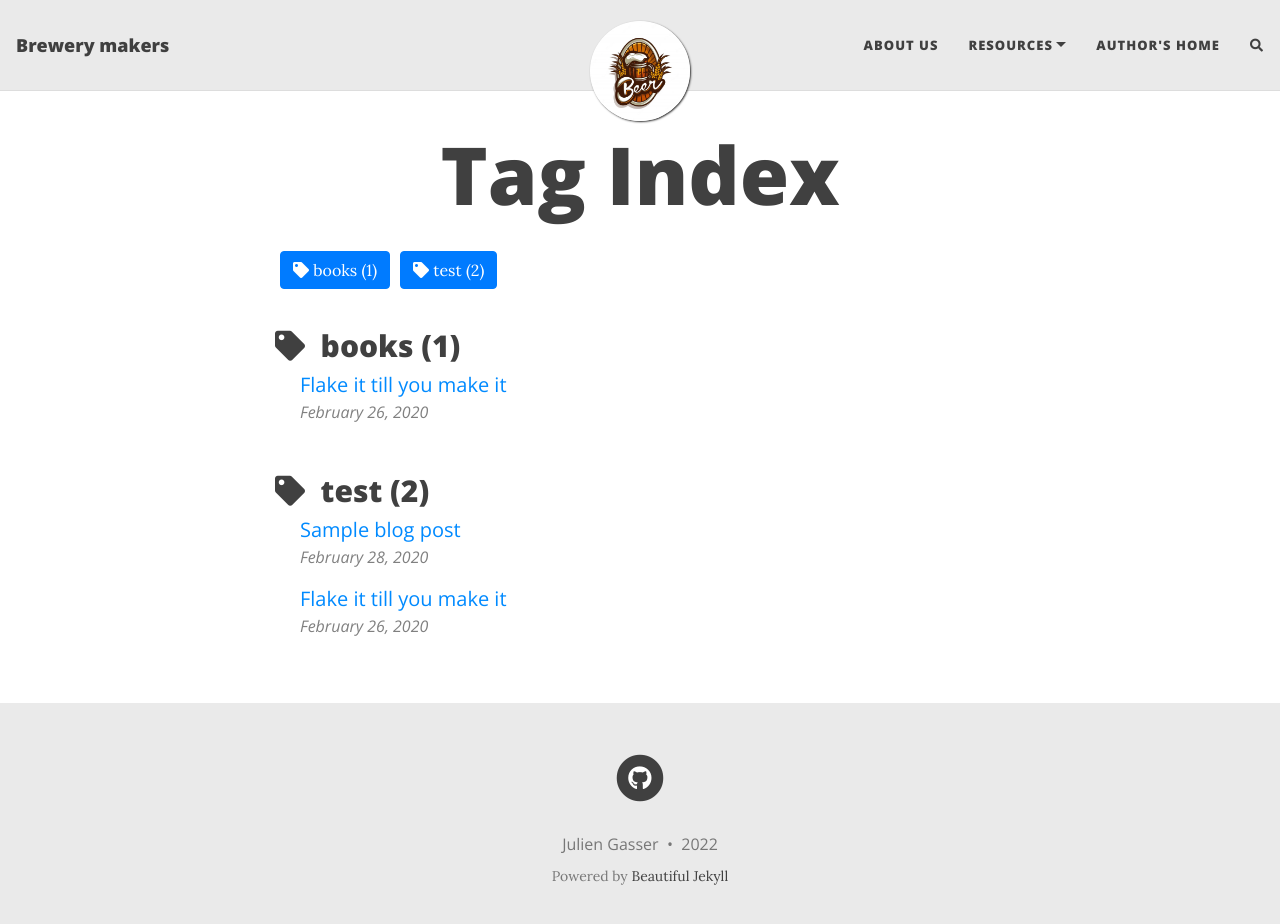
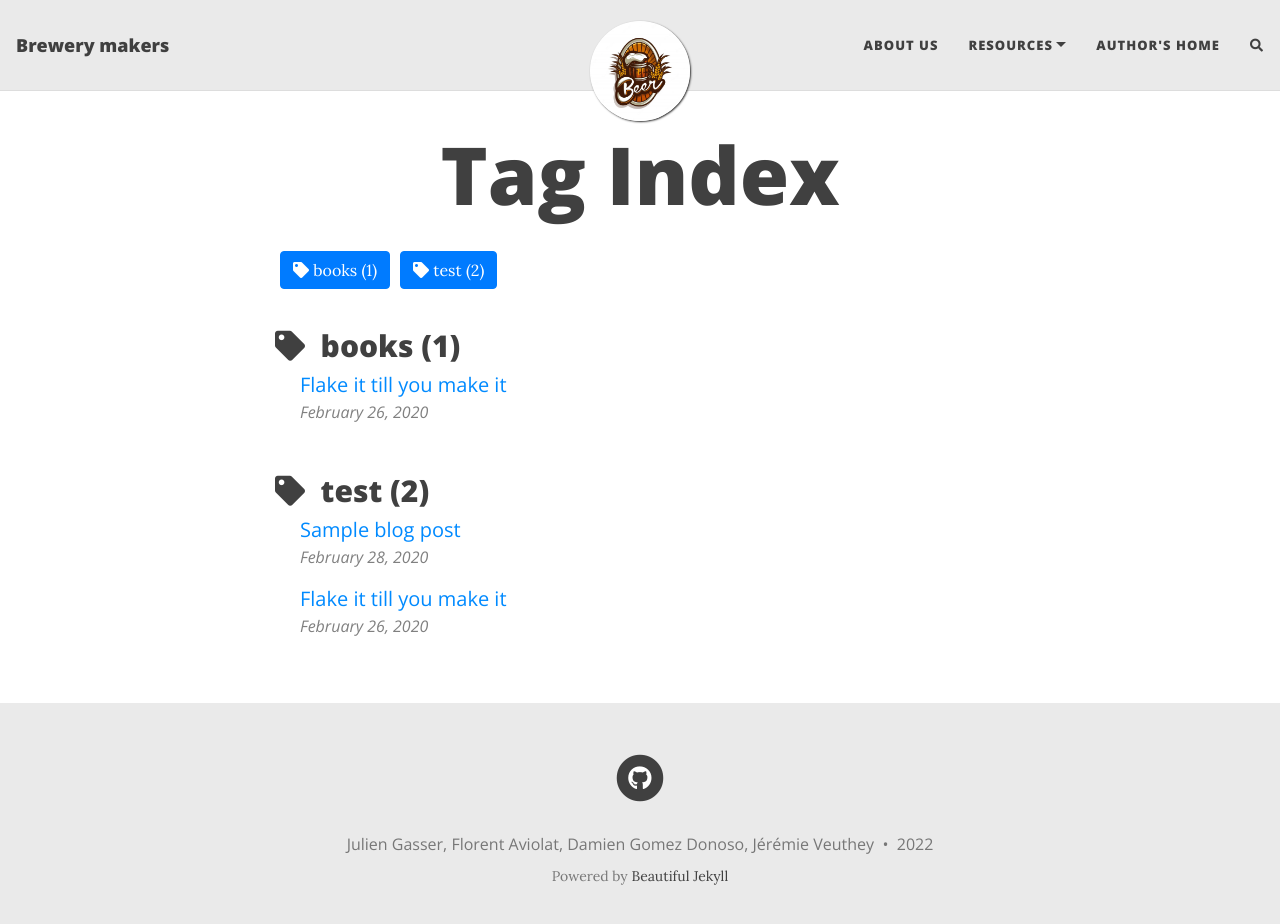
Before and after one commit to JulienGasser/ADA_4mousquetaires, a Jekyll site: the page built from tags.html, in a window 1280 px wide and 937 px high. Shown: the top 924 px of the window. Built offline with Jekyll 4.4.1, drawn with Linux system fonts in a browser that asks for light colours; nearby versions of some CDN libraries; comment, search, counter and statistics services are not loaded.

Commit message:
Update _config.yml

```diff
--- a/_config.yml
+++ b/_config.yml
@@ -13,7 +13,7 @@
 title: Brewery makers
 
 # Your name to show in the footer
-author: Julien Gasser
+author: Julien Gasser, Florent Aviolat, Damien Gomez Donoso, Jérémie Veuthey
 
 ###############################################
 # --- List of links in the navigation bar --- #
```
